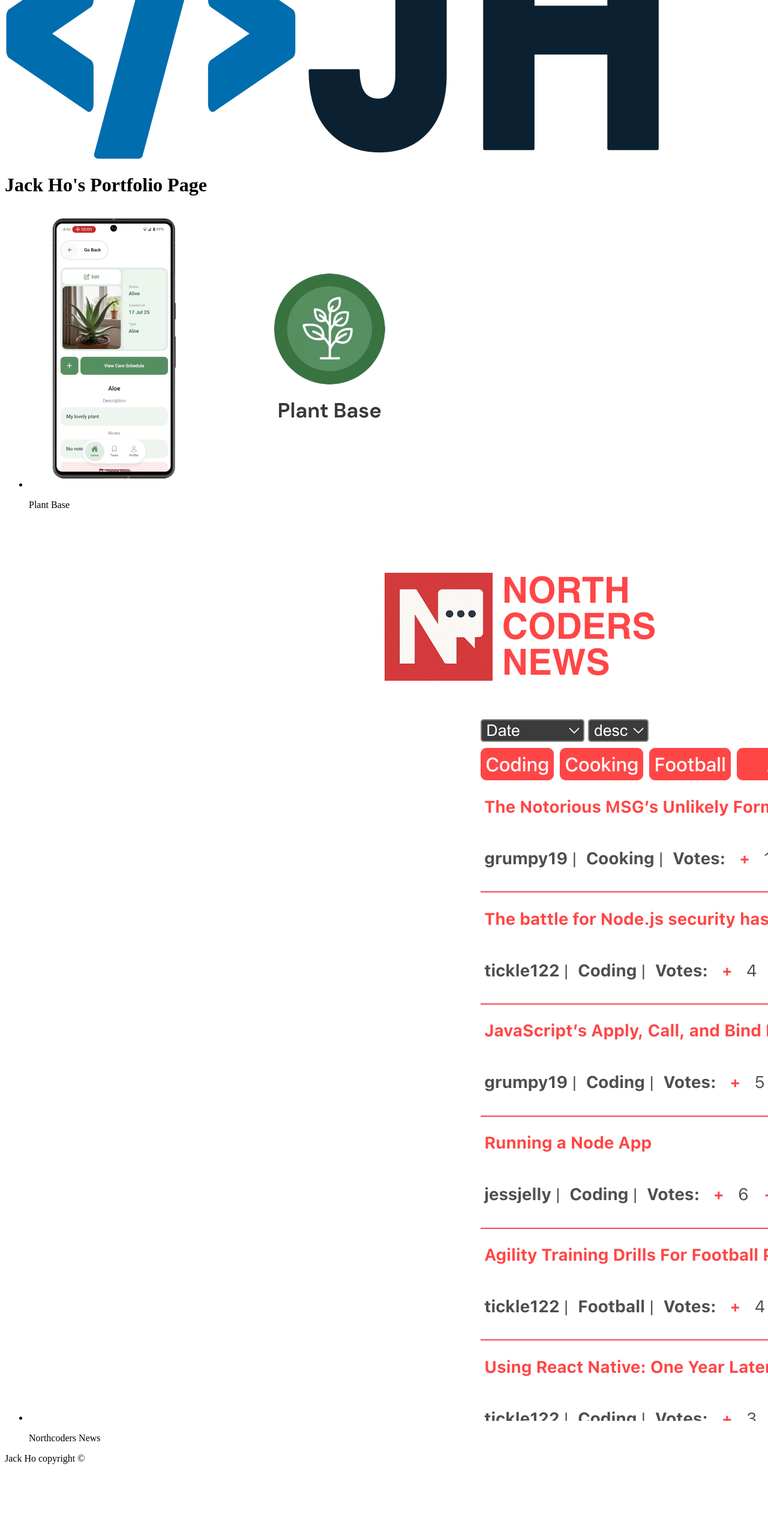
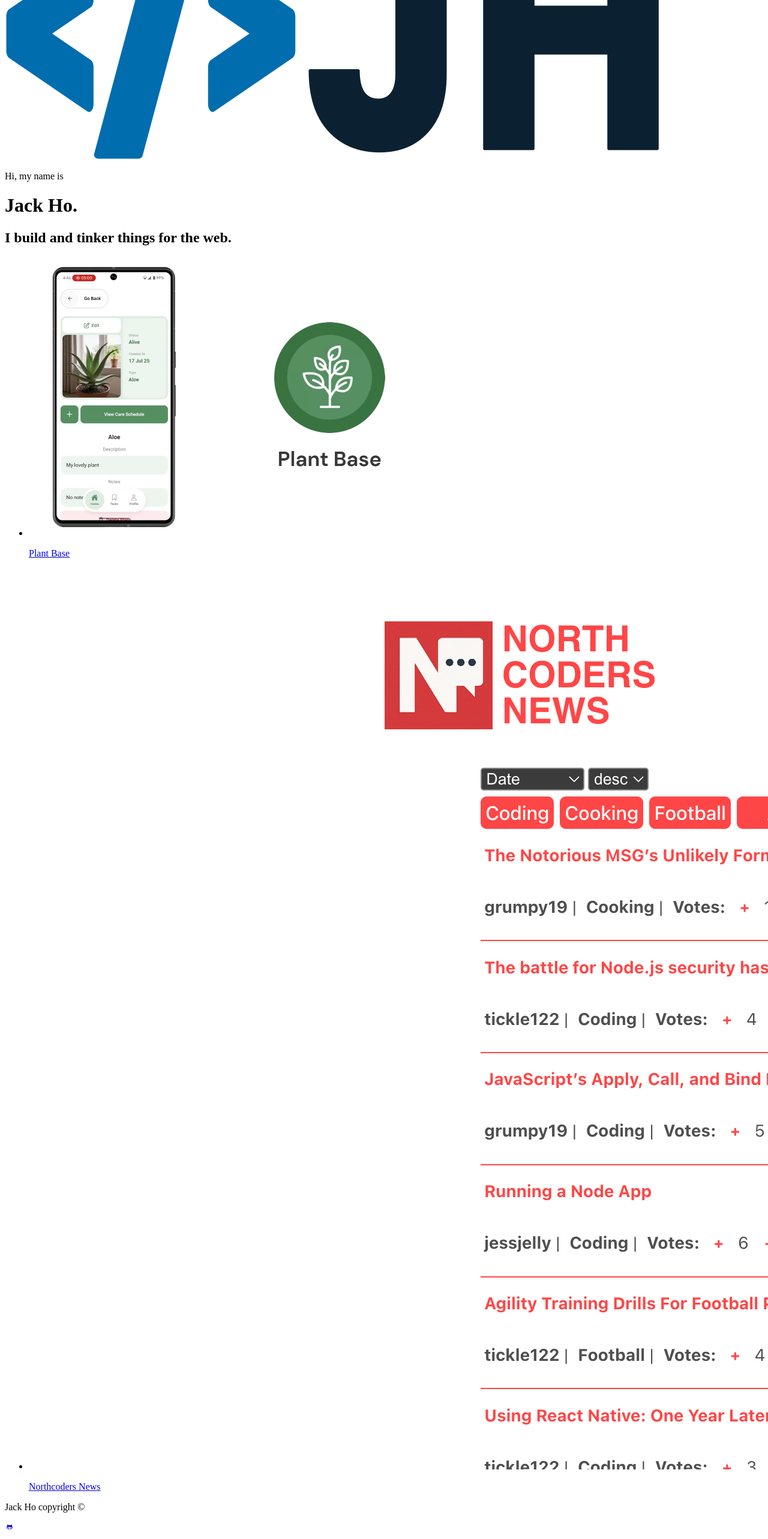
Before and after one commit to jack-214/portfolio-page, a React (Vite) app: page / in a window 1280 px wide. Shown: the part 161-2727 px from the top of the page at 60% size. Before the commit the page ends 2618 px from the top, so only its background shows below. Built offline with nearby package versions, Linux system fonts and the light colour scheme; a web font is replaced by a local one.

Commit message:
Added new components to provide a skeleton site

```diff
--- a/package.json
+++ b/package.json
@@ -24,7 +24,8 @@
   },
   "dependencies": {
     "react": "^18.3.1",
-    "react-dom": "^18.3.1"
+    "react-dom": "^18.3.1",
+    "react-icons": "^5.5.0"
   },
   "devDependencies": {
     "@testing-library/jest-dom": "^6.6.3",
--- a/src/components/App.tsx
+++ b/src/components/App.tsx
@@ -1,5 +1,6 @@
 import Header from './Header'
 import Footer from './Footer'
+import HomePage from './HomePage'
 import ProjectGrid from './ProjectGrid'
 import PlantBaseThumbnail from '../assets/plant_base_thumbnail.png'
 import NorthcodersNewsThumbnail from '../assets/northcoders_thumbnail.png'
@@ -21,6 +22,7 @@ function App() {
   return (
     <div className="flex-1 bg-orange-50 text-[#0b2131]">
       <Header />
+      <HomePage />
       <ProjectGrid projectList={projectList} />
       <Footer />
     </div>
--- a/src/components/Footer.tsx
+++ b/src/components/Footer.tsx
@@ -1,7 +1,19 @@
+import { TiSocialGithub } from 'react-icons/ti'
+
 export default function Footer() {
   return (
     <div className="mt-10 h-48 flex-1 bg-[#006daf] text-center">
-      <p className="py-5">Jack Ho copyright &copy;</p>
+      <p className="py-5 text-orange-50">Jack Ho copyright &copy;</p>
+      <div className="flex justify-center">
+        <a
+          href="http://github.com/jack-214"
+          target="_blank"
+          rel="noopener noreferrer"
+          className="block text-4xl text-white transition-transform duration-300 hover:scale-125"
+        >
+          <TiSocialGithub />
+        </a>
+      </div>
     </div>
   )
 }
--- a/src/components/Header.tsx
+++ b/src/components/Header.tsx
@@ -3,15 +3,8 @@ import logo from 'assets/coding_portfolio_logo.png'
 
 export default function Header() {
   return (
-    <div>
-      <div className="flex items-center justify-center py-4">
-        <img src={logo} alt="Logo" className="w-1/4 p-2 md:w-1/6" />
-      </div>
-      <div className="flex items-center justify-center">
-        <h1 className="p-10 font-poppins text-6xl font-bold">
-          Jack Ho&apos;s Portfolio Page
-        </h1>
-      </div>
+    <div className="flex items-center justify-center py-4">
+      <img src={logo} alt="Logo" className="w-1/4 p-2 md:w-1/6" />
     </div>
   )
 }
--- /dev/null
+++ b/src/components/HomePage.tsx
@@ -0,0 +1,9 @@
+export default function HomePage() {
+  return (
+    <div className="flex min-h-96 flex-col items-center justify-center">
+      <p>Hi, my name is</p>
+      <h1 className="p-10 font-poppins text-6xl font-bold">Jack Ho.</h1>
+      <h2 className="text-5xl">I build and tinker things for the web.</h2>
+    </div>
+  )
+}
--- a/src/components/ProjectGrid.tsx
+++ b/src/components/ProjectGrid.tsx
@@ -12,21 +12,27 @@ type ProjectGridProps = {
 
 export default function ProjectGrid({ projectList }: ProjectGridProps) {
   return (
-    <div className="flex min-h-96 items-center justify-center">
+    <div className="flex min-h-80 items-center justify-center">
       <ul className="grid grid-cols-1 gap-6 sm:grid-cols-2 md:grid-cols-3 lg:grid-cols-4">
         {projectList.map((project: Project, index: number) => {
           return (
             <li key={index}>
-              <div className="mx-20 size-64 flex-col rounded-2xl border-2 border-slate-900 bg-white p-4 text-center font-poppins text-[#0b2131]">
-                <a href={project.link}>
+              <a
+                href={project.link}
+                target="_blank"
+                rel="noopener noreferrer"
+                className="block transition duration-300 hover:scale-105"
+              >
+                <div className="flex size-64 flex-col justify-center gap-6 rounded-2xl border-2 border-slate-900 bg-white p-4 text-center font-poppins text-[#0b2131]">
                   <img
-                    className="w-56"
+                    className="mb-2 mt-auto h-32 w-full object-contain"
                     src={project.image}
                     alt={project.name}
                   />
-                </a>
-                <p className="">{project.name}</p>
-              </div>
+
+                  <p className="mt-auto">{project.name}</p>
+                </div>
+              </a>
             </li>
           )
         })}
```
Also changed, not shown: 1 other file (tests, documents, lock files or other folders).
